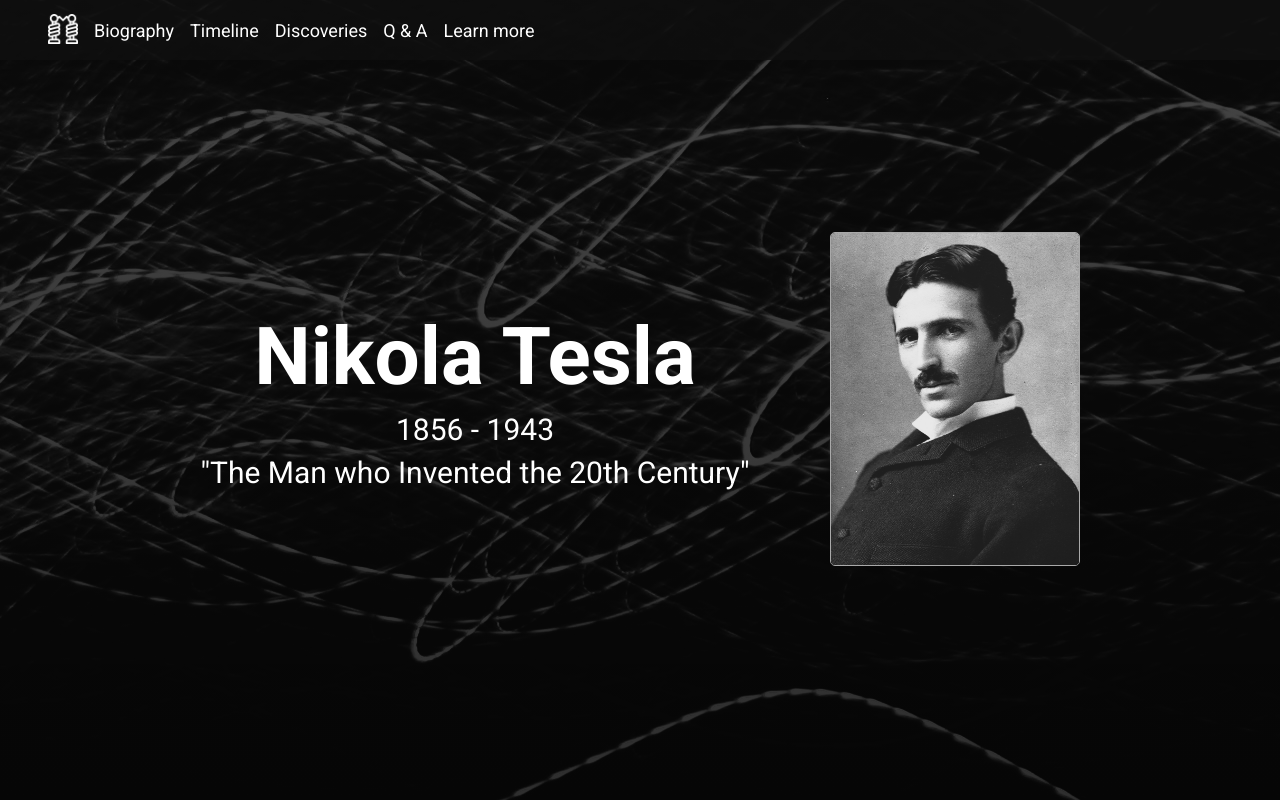
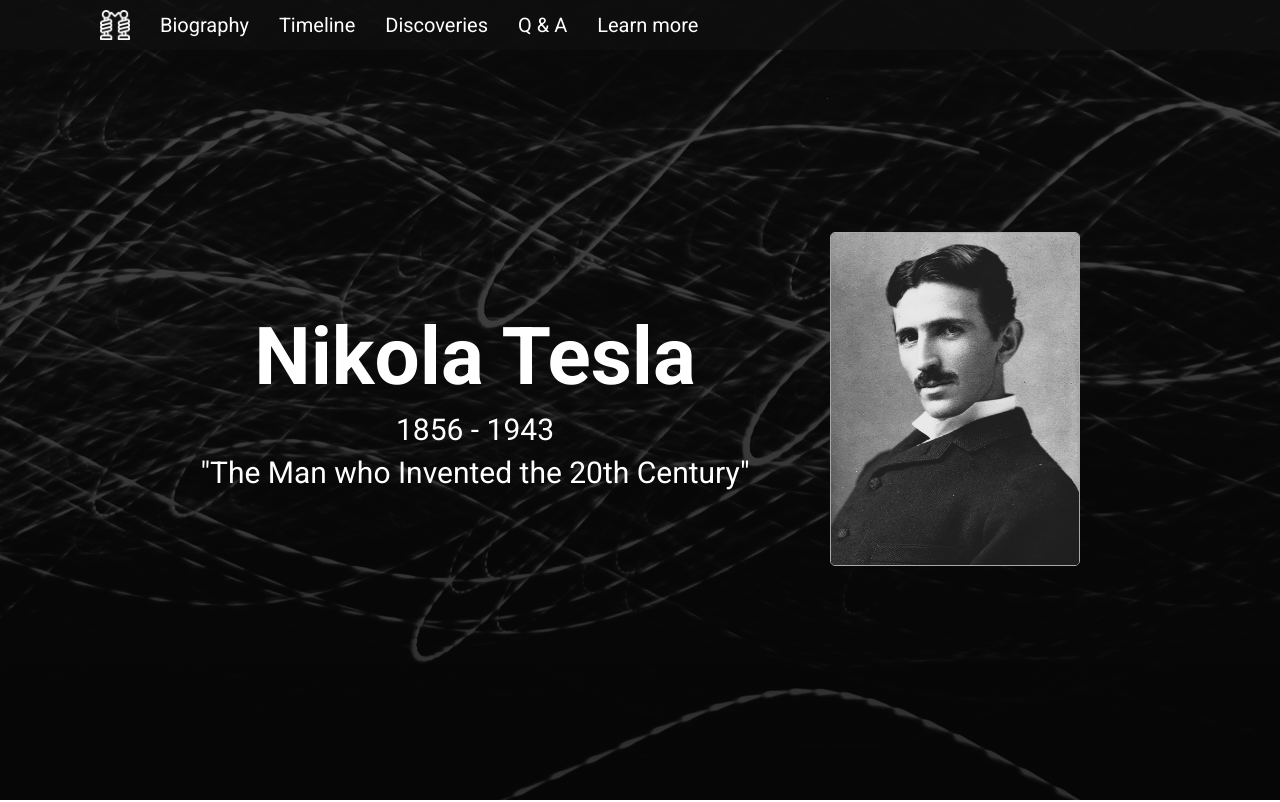
Before and after one commit to reyolan/tribute-page, a plain HTML site: page index.html in a window 1280 px wide. Shown: the top 802 px of the page. Drawn offline with Linux system fonts and the light colour scheme.

Commit message:
edit font size

```diff
--- a/style.css
+++ b/style.css
@@ -44,14 +44,14 @@ img {
 	color: white;
 	display: inline-block;
 	margin: 0 0.2rem;
-	font-size: 1.8rem;
+	font-size: 2.2rem;
 }
 
 #hamburger-icon {
 	cursor: pointer;
 	font-size: 2.5rem;
 	color: white;
-	margin: 2rem 0.5rem;
+	margin: 2rem 1rem;
 }
 
 #toggle-menu {
@@ -241,15 +241,23 @@ span {
 	text-align: center;
 }
 
-@media screen and (min-width: 505px) {
+@media screen and (min-width: 800px) {
 	#nav-menu {
 		display: flex;
-		padding: 0.5rem 4rem;
+		padding: 0.5rem 10rem;
 	}
 
 	#nav-main {
 		display: flex;
 		align-items: center;
+		gap: 3rem;
+	}
+
+	#nav-main a {
+		padding: 0;
+		display: block;
+		margin: 0;
+		font-size: 2rem;
 	}
 
 	#hamburger-icon {
```
